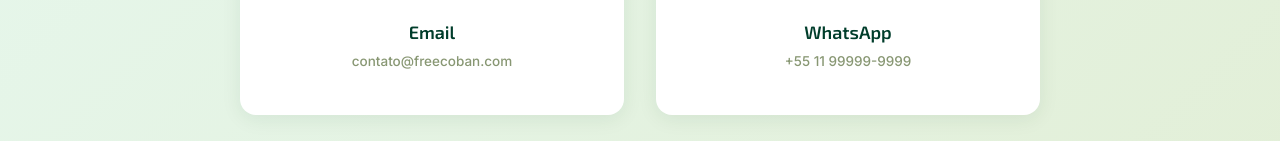
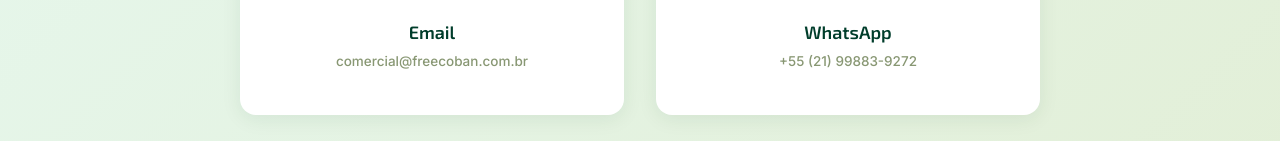
Before and after one commit to marcelocarveche/freecoban, a React (Vite) app: page / in a window 1280 px wide. Shown: the part 6906-7047 px from the top of the page. Built offline with nearby package versions, Linux system fonts and the light colour scheme.

Commit message:
fix: atualizar informações de contato no componente ContactSection

```diff
--- a/src/app/presentation/components/contact-section/contact-section.tsx
+++ b/src/app/presentation/components/contact-section/contact-section.tsx
@@ -10,9 +10,9 @@
 }
 
 const ContactSection = ({
-  email = 'contato@freecoban.com',
-  phone = '+55 11 99999-9999',
-  whatsapp = '5511999999999',
+  email = 'comercial@freecoban.com.br',
+  phone = '5521998839272',
+  whatsapp = '5521998839272',
   instagram = 'freecoban',
   facebook,
   linkedin,
--- a/src/app/presentation/pages/home/home.tsx
+++ b/src/app/presentation/pages/home/home.tsx
@@ -165,9 +165,9 @@
 
       {/* Seção de Contato - Sempre a última */}
       <ContactSection
-        email="contato@freecoban.com"
-        phone="+55 11 99999-9999"
-        whatsapp="5511999999999"
+        email="comercial@freecoban.com.br"
+        phone="+55 (21) 99883-9272"
+        whatsapp="5521998839272"
         instagram="freecoban"
       />
 
```
